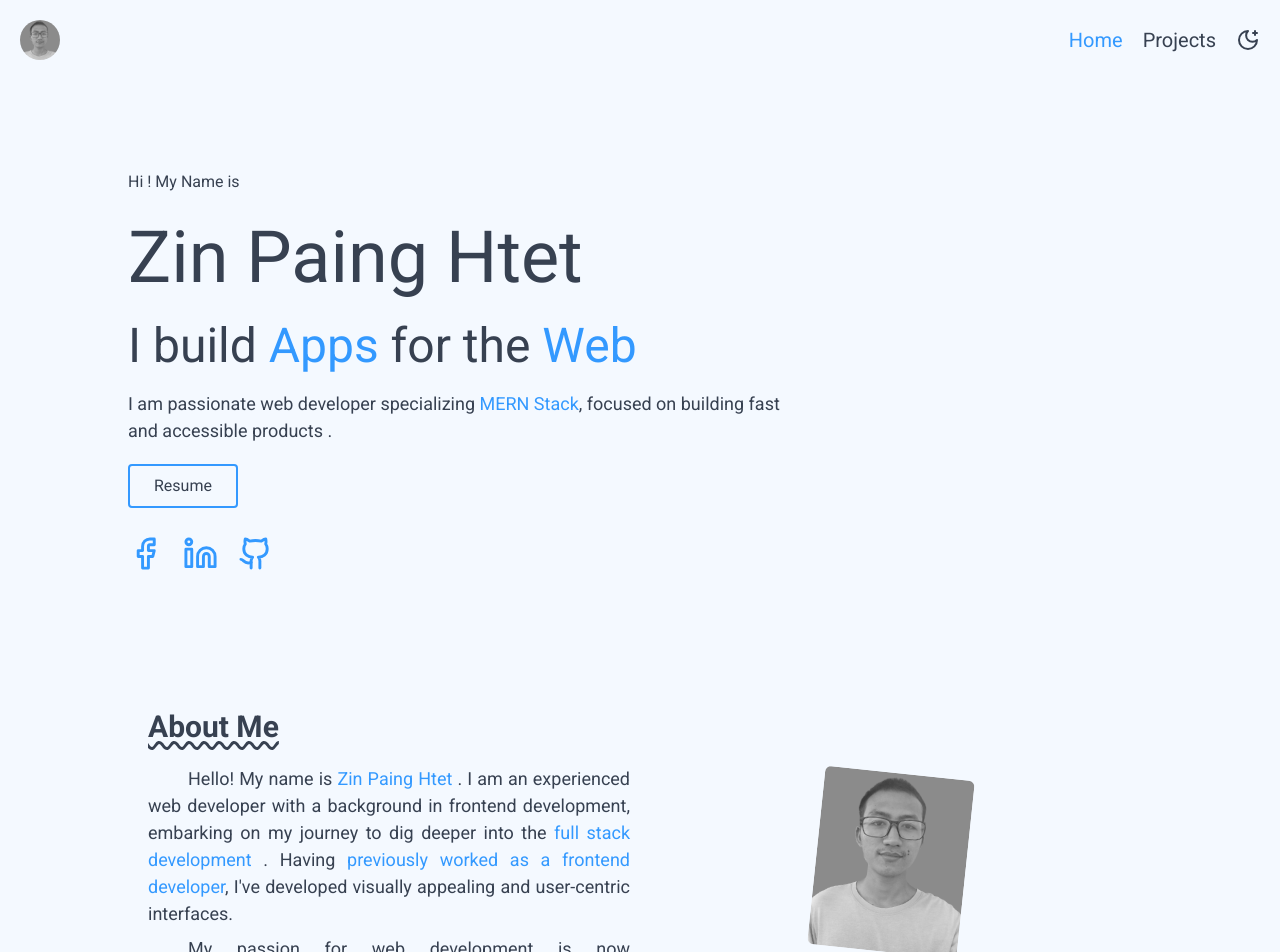
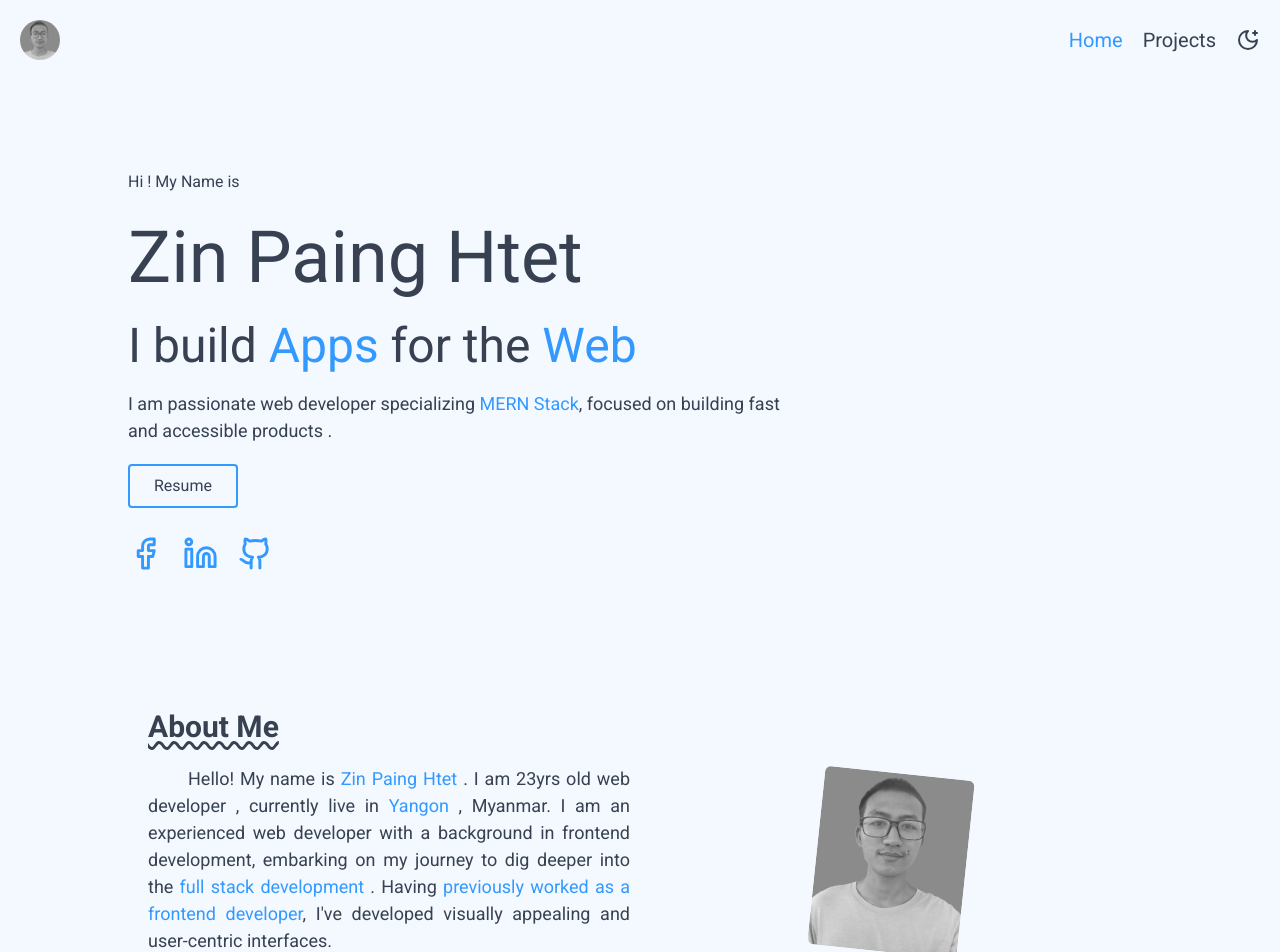
Before and after one commit to zphtet/zph-portfolio, a Next.js app: page / in a window 1280 px wide. Shown: the top 952 px of the page. Built offline with nearby package versions, Linux system fonts and the light colour scheme.

Commit message:
card outline and pdf update

```diff
--- a/app/components/about-me.tsx
+++ b/app/components/about-me.tsx
@@ -8,7 +8,9 @@ const AboutMe = () => {
         <div className="my-5 space-y-2 text-justify">
           <p className="text-[18px] indent-10 ">
             Hello! My name is{" "}
-            <span className="text-primary">Zin Paing Htet</span> . I am an
+            <span className="text-primary">Zin Paing Htet</span> . I am 23yrs
+            old web developer , currently live in{" "}
+            <span className="text-primary">Yangon</span> , Myanmar. I am an
             experienced web developer with a background in frontend development,
             embarking on my journey to dig deeper into the{" "}
             <span className="text-primary">full stack development </span> .
--- a/app/globals.css
+++ b/app/globals.css
@@ -18,7 +18,7 @@
     @apply px-6 py-2 border-2 border-primary rounded hover:bg-primary hover:text-white;
   }
   .project-card {
-    @apply w-[100%] sm:w-[calc((100%-20px)/2)]    md:w-[calc((100%-40px)/3)] p-5 flex flex-col gap-5 bg-primary/20  hover:-translate-y-2 transition-all rounded-md;
+    @apply w-[100%] sm:w-[calc((100%-20px)/2)]    md:w-[calc((100%-40px)/3)] p-5 flex flex-col gap-5 bg-primary/20  hover:outline hover:outline-primary transition-all rounded-md outline-offset-4;
   }
   .section-title {
     @apply text-3xl font-bold underline-offset-4 underline decoration-wavy;
```
Also changed, not shown: 1 other file (tests, documents, lock files or other folders).
